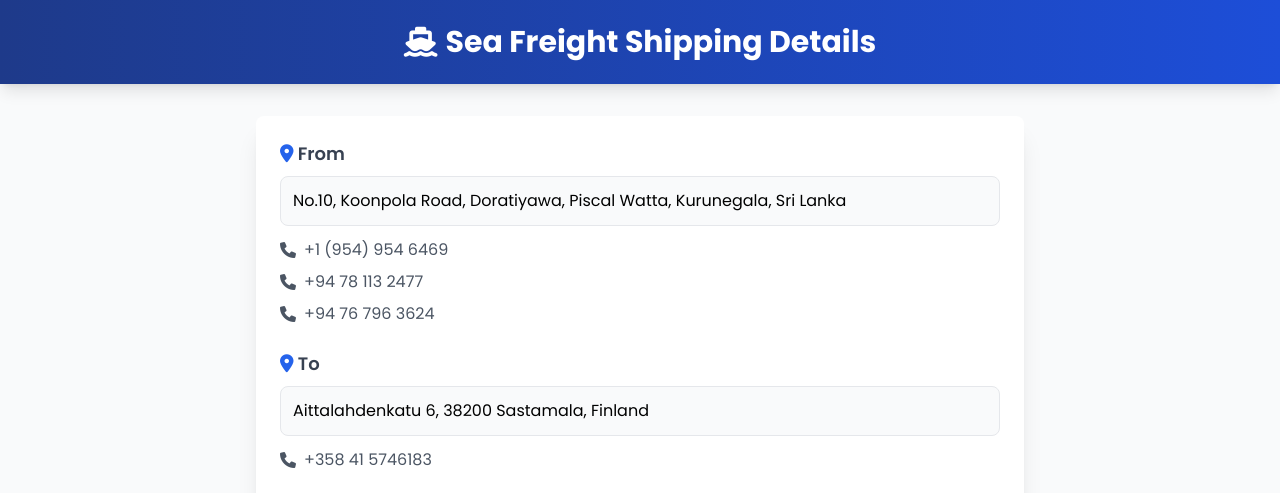
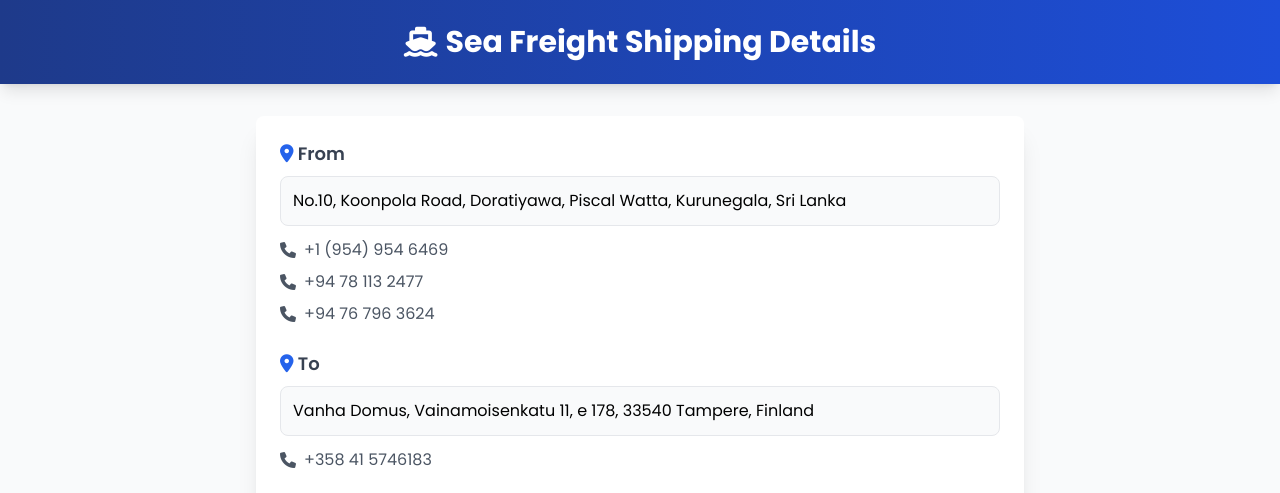
Before and after one commit to chamudithalanka/finland, a plain HTML site: page index.html in a window 1280 px wide. Shown: the top 493 px of the page. Drawn offline with nearby package versions, Linux system fonts and the light colour scheme.

Commit message:
Update index.html

```diff
--- a/index.html
+++ b/index.html
@@ -65,7 +65,7 @@
                         <i class="fas fa-location-dot text-blue-600"></i> To
                     </label>
                     <input type="text"
-                           value="Aittalahdenkatu 6, 38200 Sastamala, Finland"
+                           value="Vanha Domus, Vainamoisenkatu 11, e 178, 33540 Tampere, Finland"
                            readonly
                            class="w-full p-3 bg-gray-50 rounded-lg border border-gray-200 focus:ring-2 focus:ring-blue-500">
 
```
